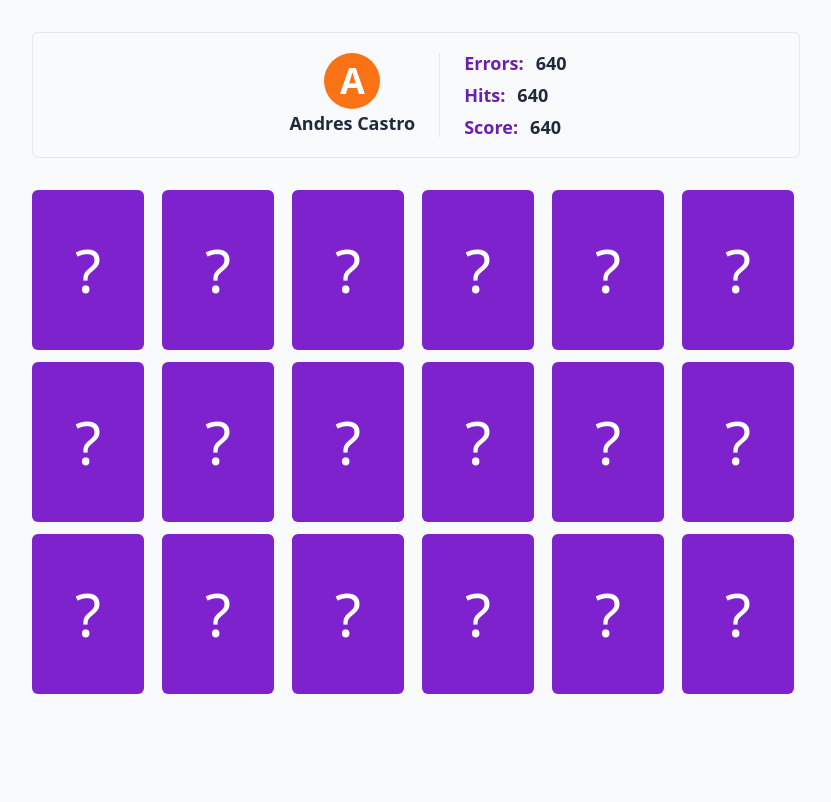
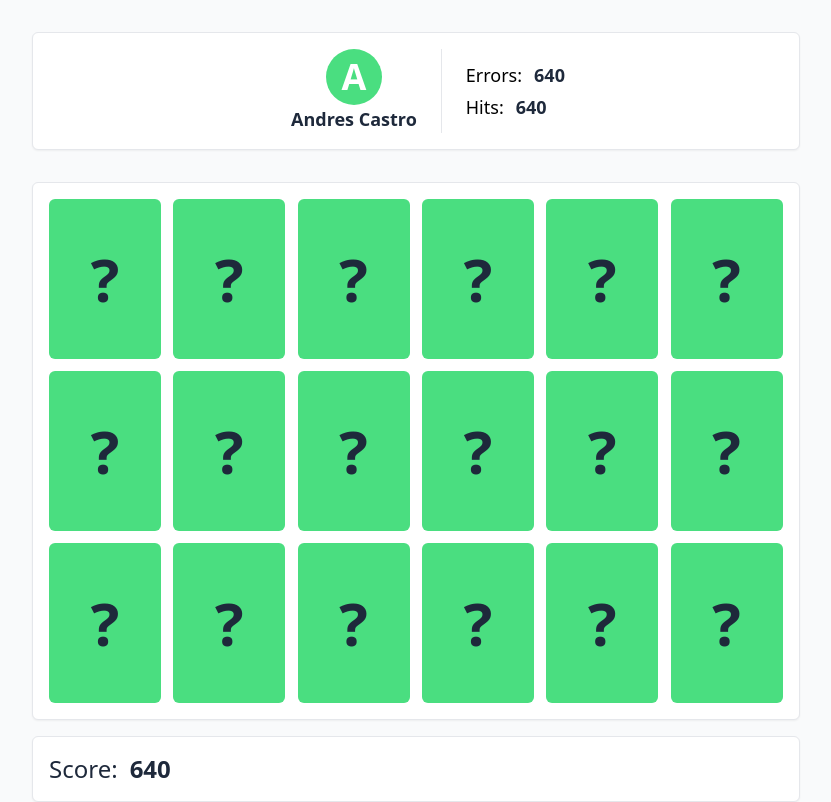
Before and after one commit to Andreseag/modyo-challenge, a Next.js app: page /game in a window 1280 px wide. Shown: the whole page, without its empty margins (224-1055 px from the left). Built offline with nearby package versions, Linux system fonts and the light colour scheme.

Commit message:
feat: change UI and create score component :sparkles:

```diff
--- a/app/game/page.tsx
+++ b/app/game/page.tsx
@@ -6,6 +6,12 @@ function page() {
     <>
       <PlayerInfo />
       <GameBoard />
+      <div className="m-auto mt-4 w-3/5 bg-white p-4 border shadow-sm rounded-md">
+        <div className="player-info__player-total flex gap-3 text-2xl">
+          <p className="text-slate-800">Score:</p>
+          <span className="font-bold text-slate-800">640</span>
+        </div>
+      </div>
     </>
   );
 }
--- a/components/GameBoard/GameBoard.tsx
+++ b/components/GameBoard/GameBoard.tsx
@@ -2,7 +2,7 @@ import GameCard from "@/components/GameCard/GameCard";
 
 function GameBoard() {
   return (
-    <div className="game-board m-auto w-3/5">
+    <div className="game-board m-auto w-3/5 bg-white p-4 border shadow-sm rounded-md">
       <div className="board-game__container grid grid-cols-6 gap-3">
         {"?"
           .repeat(18)
--- a/components/GameCard/GameCard.tsx
+++ b/components/GameCard/GameCard.tsx
@@ -19,17 +19,14 @@ function GameCard({ card }: Props) {
       <div className="board-game__card__container relative transition-all ease-in-out duration-500 w-full h-full">
         <div
           className="board-game__card__front
-        text-white text-6xl
-        bg-purple-700
+        text-slate-800 text-6xl
+          font-semibold
+        bg-green-400
           "
         >
           {card}
         </div>
-        <div
-          className="board-game__card__back
-          bg-orange-500
-          "
-        >
+        <div className="board-game__card__back">
           Lorem ipsum, dolor sit amet
         </div>
       </div>
--- a/components/PlayerInfo/PlayerInfo.tsx
+++ b/components/PlayerInfo/PlayerInfo.tsx
@@ -1,6 +1,6 @@
 function PlayerInfo() {
   return (
-    <div className="payer-info mb-8 mt-8 border rounded-md p-4 w-3/5 m-auto">
+    <div className="payer-info mb-8 mt-8 bg-white shadow-sm border rounded-md p-4 w-3/5 m-auto">
       <div className="player-info__container">
         <div className="player-info__player flex justify-center items-center gap-6">
           <div className="player-info__player-avatar flex flex-col items-center px-6 border-r">
@@ -10,7 +10,7 @@ function PlayerInfo() {
                 items-center
                 justify-center
                 rounded-full
-                bg-orange-500
+                bg-green-400
                 text-4xl
                 text-white
                 font-bold"
@@ -23,15 +23,11 @@ function PlayerInfo() {
           </div>
           <div className="player-info__player-scores flex flex-col gap-1">
             <div className="player-info__player-errors flex gap-3">
-              <p className="text-lg font-bold text-purple-800">Errors:</p>
+              <p className="text-lg ">Errors:</p>
               <span className="text-lg font-bold text-slate-800">640</span>
             </div>
             <div className="player-info__player-hits flex gap-3">
-              <p className="text-lg font-bold text-purple-800">Hits:</p>
-              <span className="text-lg font-bold text-slate-800">640</span>
-            </div>
-            <div className="player-info__player-total flex gap-3">
-              <p className="text-lg font-bold text-purple-800">Score:</p>
+              <p className="text-lg ">Hits:</p>
               <span className="text-lg font-bold text-slate-800">640</span>
             </div>
           </div>
```
